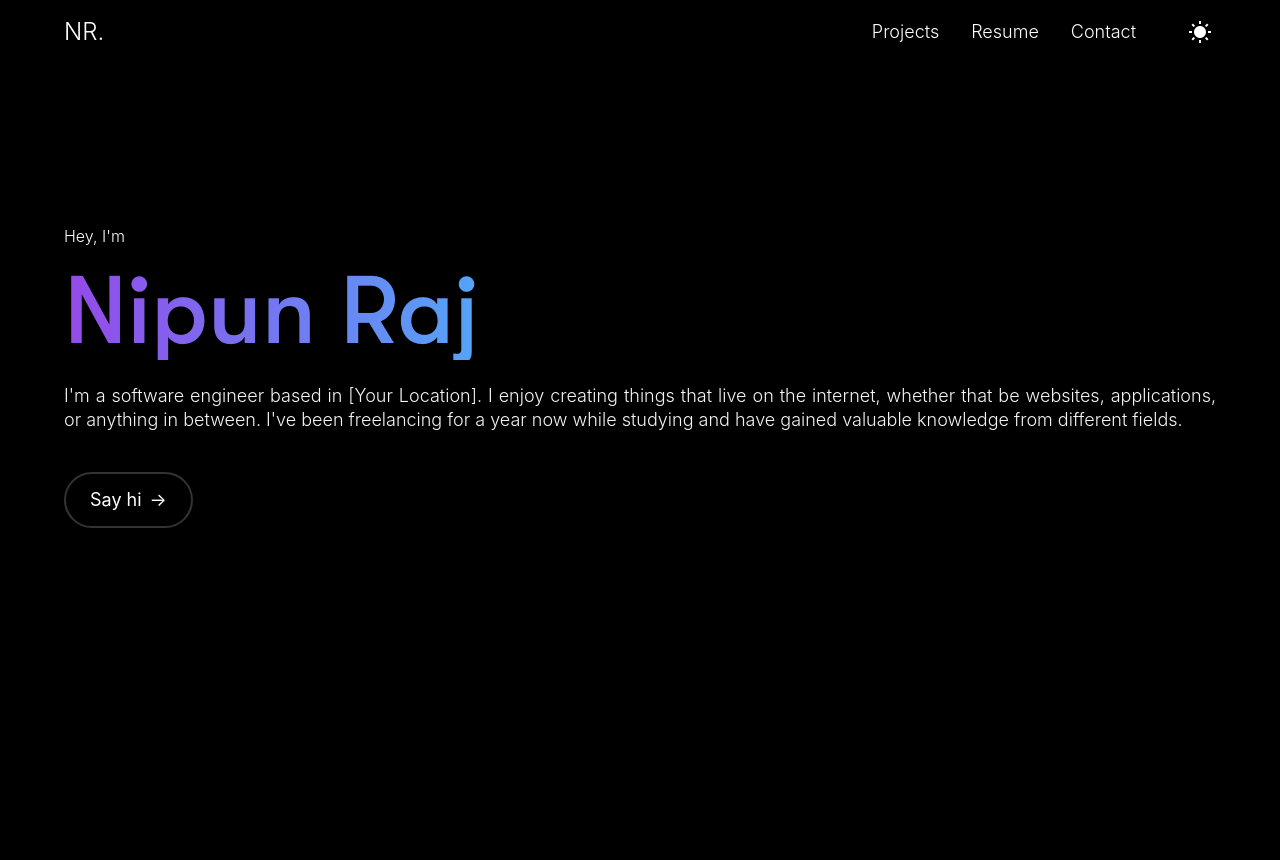
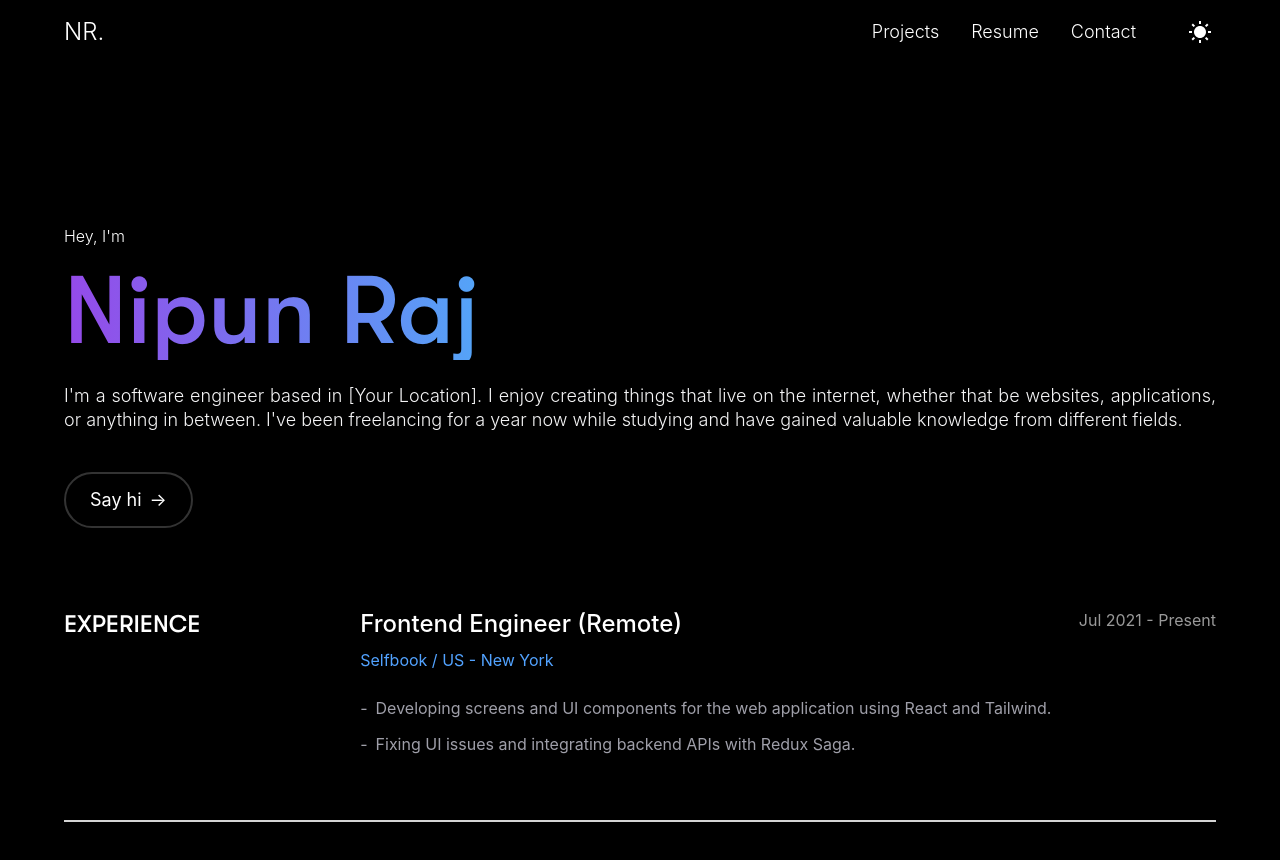
Before and after one commit to nipunrajk/portfolio-web, a React (Vite) app: page / in a window 1280 px wide. Shown: the top 860 px of the page. Built offline with nearby package versions, Linux system fonts and the light colour scheme.

Commit message:
experience section

```diff
--- /dev/null
+++ b/src/components/home/Experience.tsx
@@ -0,0 +1,61 @@
+interface Job {
+  title: string;
+  company: string;
+  location: string;
+  period: string;
+  responsibilities: string[];
+}
+
+const Experience = () => {
+  const jobs: Job[] = [
+    {
+      title: "Frontend Engineer (Remote)",
+      company: "Selfbook",
+      location: "US - New York",
+      period: "Jul 2021 - Present",
+      responsibilities: [
+        "Developing screens and UI components for the web application using React and Tailwind.",
+        "Fixing UI issues and integrating backend APIs with Redux Saga.",
+      ],
+    },
+  ];
+
+  return (
+    <section id='experience' className='py-20 px-6'>
+      <div className='max-w-6xl mx-auto'>
+        <div className='flex justify-between items-start'>
+          <h2 className='text-2xl font-gt-walsheim font-medium'>EXPERIENCE</h2>
+          <div className='flex-1 ml-40'>
+            {jobs.map((job, index) => (
+              <div key={index}>
+                <div className='mb-16'>
+                  <div className='flex justify-between items-start mb-6'>
+                    <div>
+                      <h3 className='text-2xl font-medium mb-2'>{job.title}</h3>
+                      <p className='text-blue-400'>
+                        {job.company} {job.location && `/ ${job.location}`}
+                      </p>
+                    </div>
+                    <p className='text-white/60'>{job.period}</p>
+                  </div>
+
+                  <ul className='space-y-3'>
+                    {job.responsibilities.map((resp, idx) => (
+                      <li key={idx} className='flex text-zinc-400'>
+                        <span className='mr-2'>-</span>
+                        <span>{resp}</span>
+                      </li>
+                    ))}
+                  </ul>
+                </div>
+              </div>
+            ))}
+          </div>
+        </div>
+        <div className='w-full  border-[0.6px] border-neutral-300' />
+      </div>
+    </section>
+  );
+};
+
+export default Experience;
--- a/src/components/home/Hero.tsx
+++ b/src/components/home/Hero.tsx
@@ -10,7 +10,7 @@ const Hero = () => {
   }, []);
 
   return (
-    <section className='min-h-screen  px-6 relative z-0'>
+    <section className='px-6 relative z-0'>
       {/* Optional background gradient */}
       <div className='absolute -z-10 top-1/4 left-1/4 w-1/2 h-1/2 bg-gradient-start/20 rounded-full blur-[120px]' />
 
--- a/src/pages/HomePage.tsx
+++ b/src/pages/HomePage.tsx
@@ -1,4 +1,5 @@
 import Hero from "../components/home/Hero";
+import Experience from "../components/home/Experience";
 // Import other section components as needed
 // import About from '../components/home/About';
 // import Projects from '../components/home/Projects';
@@ -9,6 +10,7 @@ const HomePage = () => {
   return (
     <div>
       <Hero />
+      <Experience />
       {/* Include other sections as you build them */}
       {/* <About />
       <Projects />
```
